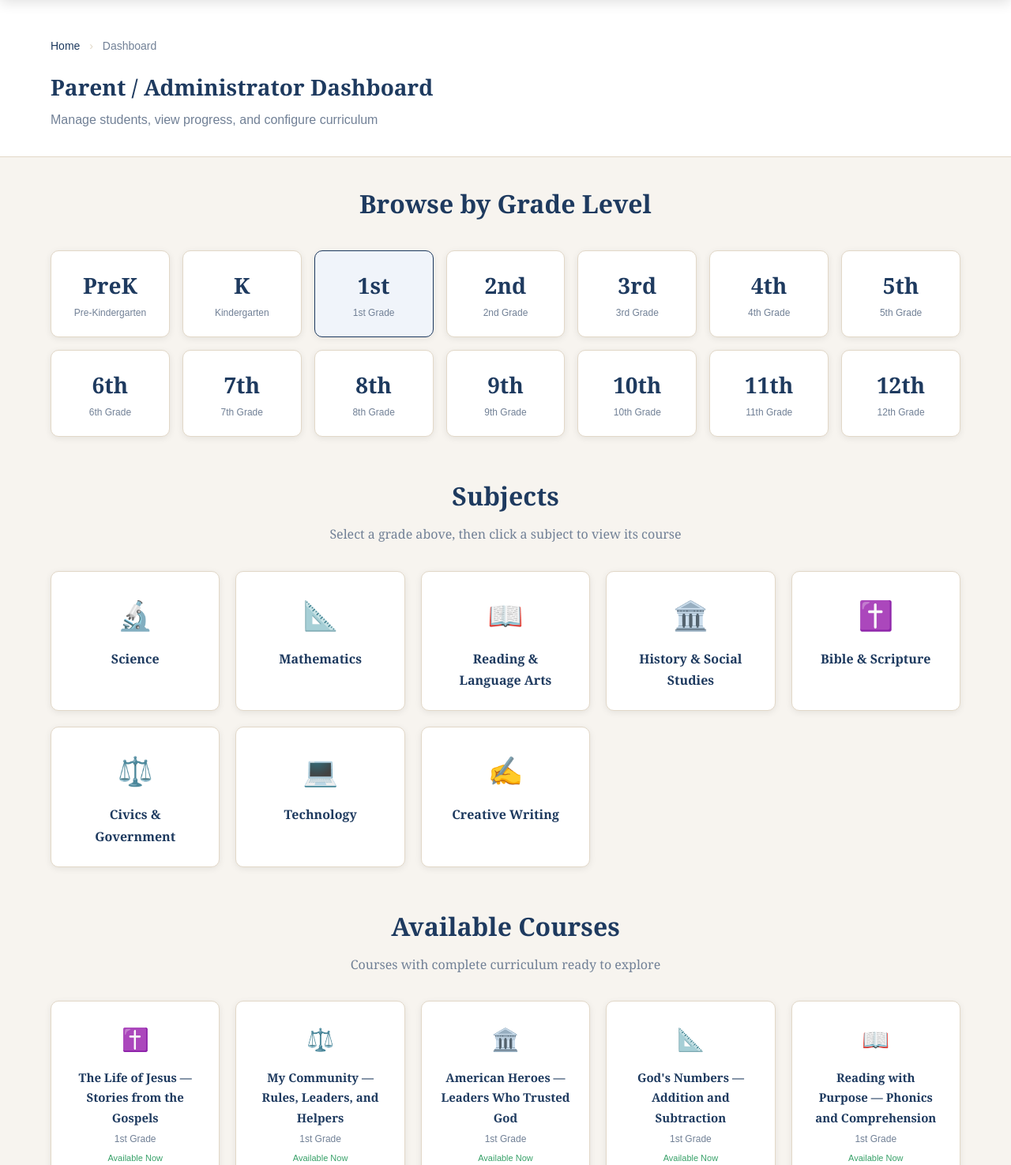
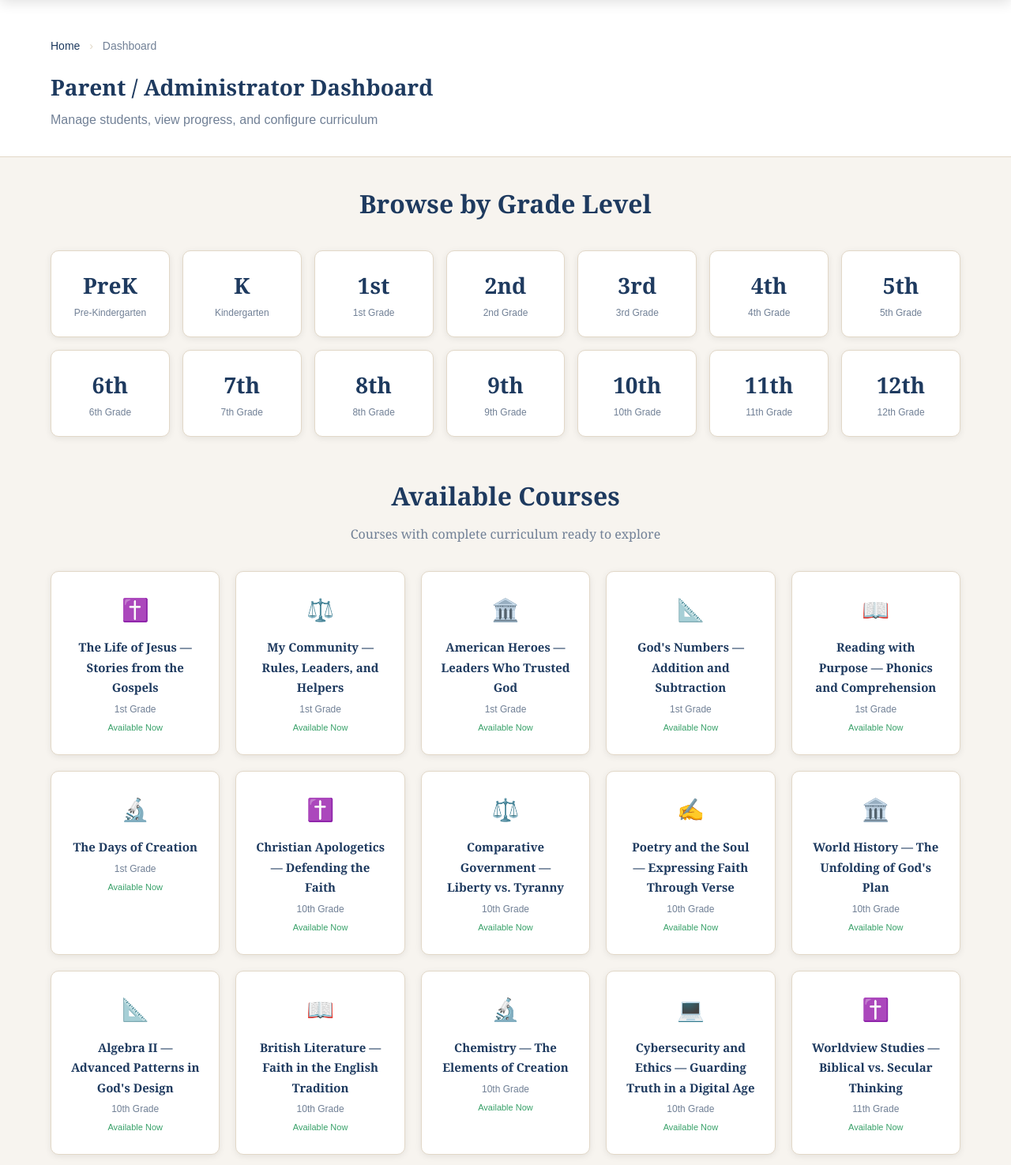
Before and after one commit to wholefoo/standard-bearer-academy, a Flask app: page /dashboard in a window 1280 px wide. Shown: the part 89-1564 px from the top of the page at 79% size. Run offline with Flask 3, Linux system fonts and the light colour scheme.

Commit message:
Make grade selection on the dashboard link directly to grade pages
Update the dashboard template to change grade cards from JavaScript-driven selectors to direct links to the respective grade pages, removing unused JavaScript functionality.

Replit-Commit-Author: Agent
Replit-Commit-Session-Id: cea0a2be-61be-4cb1-9dd5-cbadc510cc15
Replit-Commit-Checkpoint-Type: full_checkpoint
Replit-Commit-Event-Id: 330dfce0-91d3-4b8b-9728-35adc9b377f5
Replit-Commit-Screenshot-Url: https://storage.googleapis.com/screenshot-production-us-central1/33079b03-fd2e-495e-be56-1d326e56b46a/cea0a2be-61be-4cb1-9dd5-cbadc510cc15/Dz03k8a
Replit-Helium-Checkpoint-Created: true

```diff
--- a/templates/dashboard.html
+++ b/templates/dashboard.html
@@ -19,22 +19,9 @@
         </div>
         <div class="grade-grid" style="margin-bottom: 48px;">
             {% for grade_key, grade in grades.items() %}
-            <a href="#" class="grade-card grade-selector" data-grade="{{ grade_key }}" style="text-decoration:none;">
+            <a href="/grade/{{ grade_key }}" class="grade-card" style="text-decoration:none;">
                 <div class="grade-num">{{ grade.short }}</div>
                 <div class="grade-label">{{ grade.name }}</div>
-            </a>
-            {% endfor %}
-        </div>
-
-        <div class="section-title" style="margin-bottom: 32px;">
-            <h2>Subjects</h2>
-            <p>Select a grade above, then click a subject to view its course</p>
-        </div>
-        <div class="subject-grid" style="margin-bottom: 48px;">
-            {% for subj_key, subj in subjects.items() %}
-            <a href="/course/grade1/{{ subj_key }}" class="subject-card subject-link" data-subject="{{ subj_key }}" style="text-decoration:none; color: inherit;">
-                <div class="subject-icon">{{ subj.icon }}</div>
-                <h3>{{ subj.name }}</h3>
             </a>
             {% endfor %}
         </div>
@@ -62,44 +49,3 @@
     </div>
 </section>
 {% endblock %}
-
-{% block scripts %}
-<script>
-document.addEventListener('DOMContentLoaded', function() {
-    const urlParams = new URLSearchParams(window.location.search);
-    let selectedGrade = urlParams.get('grade') || 'grade1';
-
-    function selectGrade(gradeKey) {
-        selectedGrade = gradeKey;
-        document.querySelectorAll('.grade-selector').forEach(c => {
-            c.style.borderColor = '';
-            c.style.background = '';
-        });
-        const activeCard = document.querySelector('[data-grade="' + gradeKey + '"]');
-        if (activeCard) {
-            activeCard.style.borderColor = 'var(--primary)';
-            activeCard.style.background = '#f0f4fa';
-        }
-        document.querySelectorAll('.subject-link').forEach(link => {
-            link.href = '/course/' + selectedGrade + '/' + link.dataset.subject;
-        });
-    }
-
-    document.querySelectorAll('.grade-selector').forEach(card => {
-        card.addEventListener('click', function(e) {
-            e.preventDefault();
-            selectGrade(this.dataset.grade);
-        });
-    });
-
-    selectGrade(selectedGrade);
-
-    if (urlParams.get('grade')) {
-        const gradeSection = document.querySelector('.grade-grid');
-        if (gradeSection) {
-            gradeSection.scrollIntoView({ behavior: 'smooth', block: 'center' });
-        }
-    }
-});
-</script>
-{% endblock %}
```
